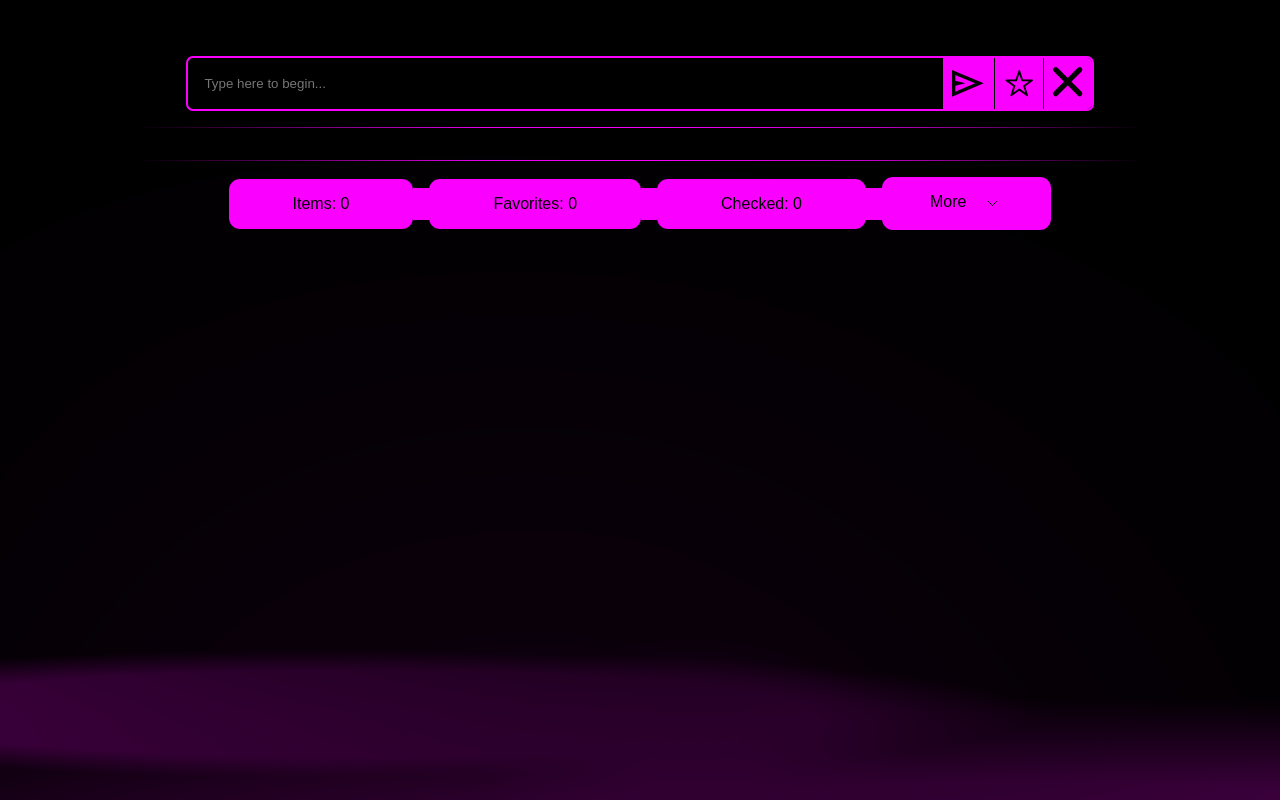
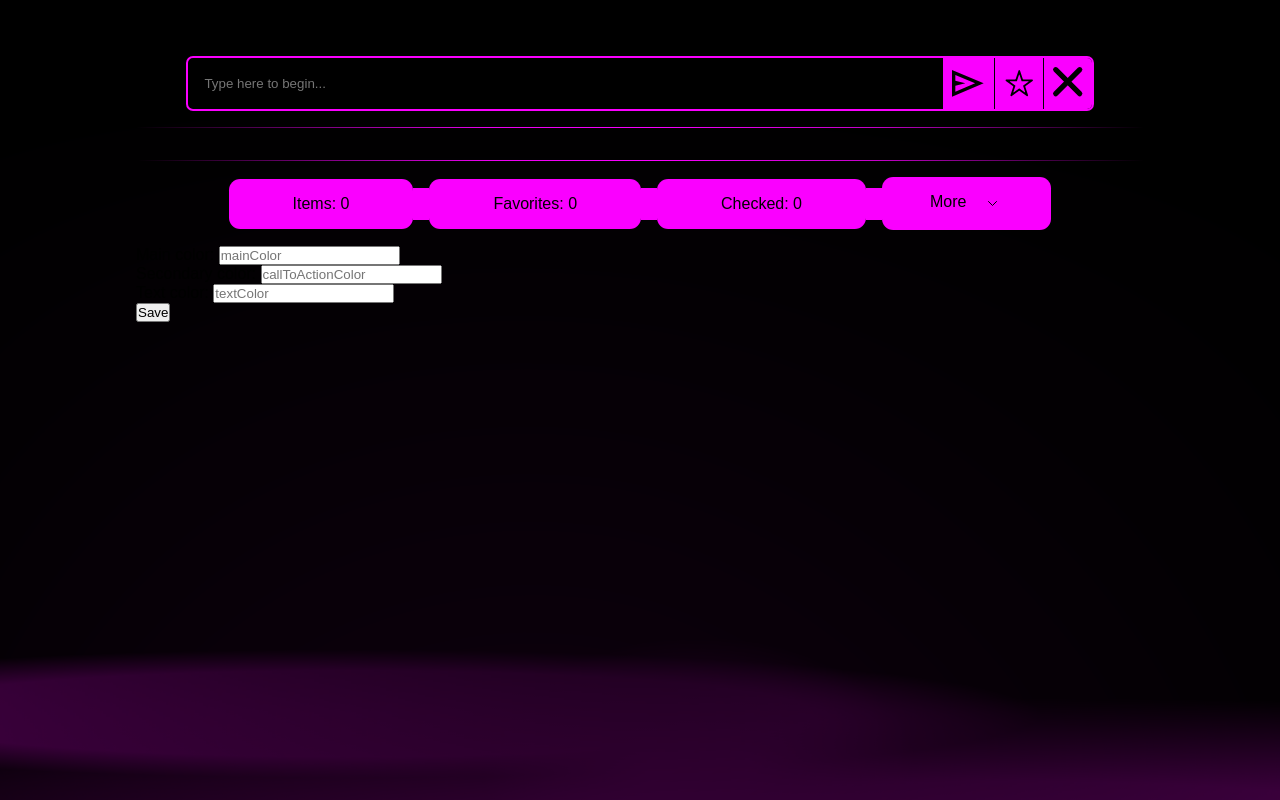
Before and after one commit to ZeSved/ToDo-app, a React (Vite) app: page / in a window 1280 px wide. Built offline with nearby package versions, Linux system fonts and the light colour scheme.

Commit message:
added settings

```diff
--- a/src/App.tsx
+++ b/src/App.tsx
@@ -7,10 +7,26 @@ import ClearItems from './components/ClearItems/ClearItems'
 import ItemList from './components/ItemList/ItemList'
 import Toast from './components/Toast/Toast'
 import ControlPanel from './components/ControlPanel/ControlPanel'
+import Settings from './components/Settings/Settings'
 
-import { Item } from '../src/types'
+import { Item, Custom } from '../src/types'
 
 const DEFAULT_VALUE: Item[] = []
+
+const DEFAULT_CUSTOM_SETTINGS: Custom[] = [
+	{
+		name: 'mainColor',
+		color: '#000000'
+	},
+	{
+		name: 'callToActionColor',
+		color: '#fa00ff'
+	},
+	{
+		name: 'textColor',
+		color: '#ffffff'
+	},
+]
 
 function App() {
 	const [items, setItems] = useState<Item[] | undefined>(undefined)
@@ -18,6 +34,7 @@ function App() {
 	const [favorite, setFavorite] = useState<boolean>(false)
 	const [toast, setToast] = useState(false)
 	const [controlDropDown, setControlDropDown] = useState(false)
+	const [customSettings, setCustomSettings] = useState<Custom[]>(DEFAULT_CUSTOM_SETTINGS)
 
 	useEffect(() => {
 		const itemDataLoad = JSON.parse(
@@ -58,6 +75,7 @@ function App() {
 							setControlDropDown={setControlDropDown}
 							items={items}
 						/>
+						<Settings DEFAULT_CUSTOM_SETTINGS={DEFAULT_CUSTOM_SETTINGS}/>
 						<ClearItems
 							setToast={setToast}
 							display={display}
--- a/src/components/ControlPanel/ControlPanel.tsx
+++ b/src/components/ControlPanel/ControlPanel.tsx
@@ -37,6 +37,7 @@ export default function ControlPanel({
 	]
 
 	return (
+		<>
 			<div className={styles.controlPanelContainer}>
 				<div className={styles.info}>
 					{infoArr.map((info) => (
@@ -58,6 +59,7 @@ export default function ControlPanel({
 					/>
 				</button>
 			</div>
+		</>
 	)
 }
 
--- /dev/null
+++ b/src/components/Settings/Settings.tsx
@@ -0,0 +1,41 @@
+import { Custom } from "../../types"
+import styles from './Settings.module.css'
+
+export default function Settings({ DEFAULT_CUSTOM_SETTINGS }: SettingsProps){
+    let labelName: string
+
+    function nameSwitch(settings: Custom){
+        switch (settings.name) {
+            case 'mainColor':
+                labelName = 'Main color: '
+                break;
+            case 'callToActionColor':
+                labelName = 'Secondary color: '
+                break;
+            case 'textColor':
+                labelName = 'Text color: '
+                break;
+        }
+
+        return labelName
+    }
+
+    return (
+        <>
+            <div className={styles.settingsContainer}>
+                {DEFAULT_CUSTOM_SETTINGS.map((settings) => (
+                    <div className={styles.inputContainer}>
+                        <label className={styles.inputLabel} htmlFor={settings.name}>{nameSwitch(settings)}</label>
+                        <input className={styles.settingsInput} name={settings.name} type="text" placeholder={settings.name} />
+                        <div className={styles.colorDisplay} style={{backgroundColor: settings.color}}/>
+                    </div>
+                ))}
+                <button className={styles.saveBtn}>Save</button>
+            </div>
+        </>
+    )
+}
+
+type SettingsProps = {
+    DEFAULT_CUSTOM_SETTINGS: Custom[]
+}
--- a/src/types.d.ts
+++ b/src/types.d.ts
@@ -3,3 +3,8 @@ export type Item = {
 	content: string
 	favorite: boolean
 }
+
+export type Custom = {
+	name: string
+	color: string
+}
```
Also changed, not shown: src/components/Settings/Settings.module.css (added). Lines whose indentation alone changed are shown as unchanged.
